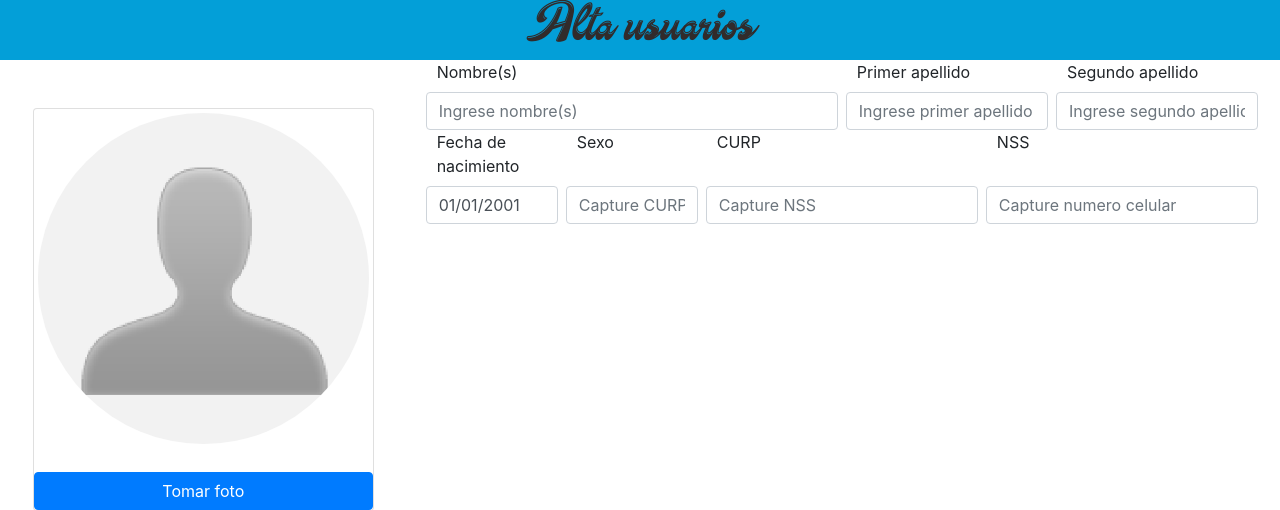
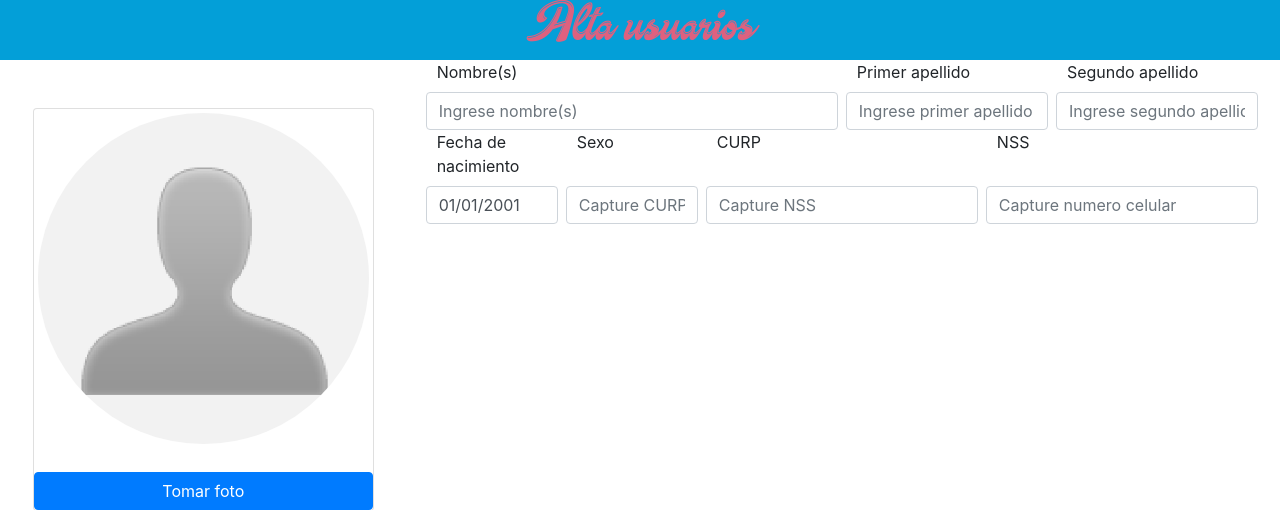
Before and after one commit to maluxz/candy-store, a PHP site: page /alta-empleado.html in a window 1280 px wide. Shown: the top 510 px of the page. Run offline with PHP 8.4, Linux system fonts and the light colour scheme.

Commit message:
cambio de color letra  titulo alta empleado

```diff
--- a/css/main.css
+++ b/css/main.css
@@ -1,6 +1,6 @@
 .titulo-ventana{
     background-color: #039FD8;
-    color: #312B2B;
+    color: #de617f;
     text-align: center;
     /* font-weight: bolder; */
     font-size: 2.5em;
```
